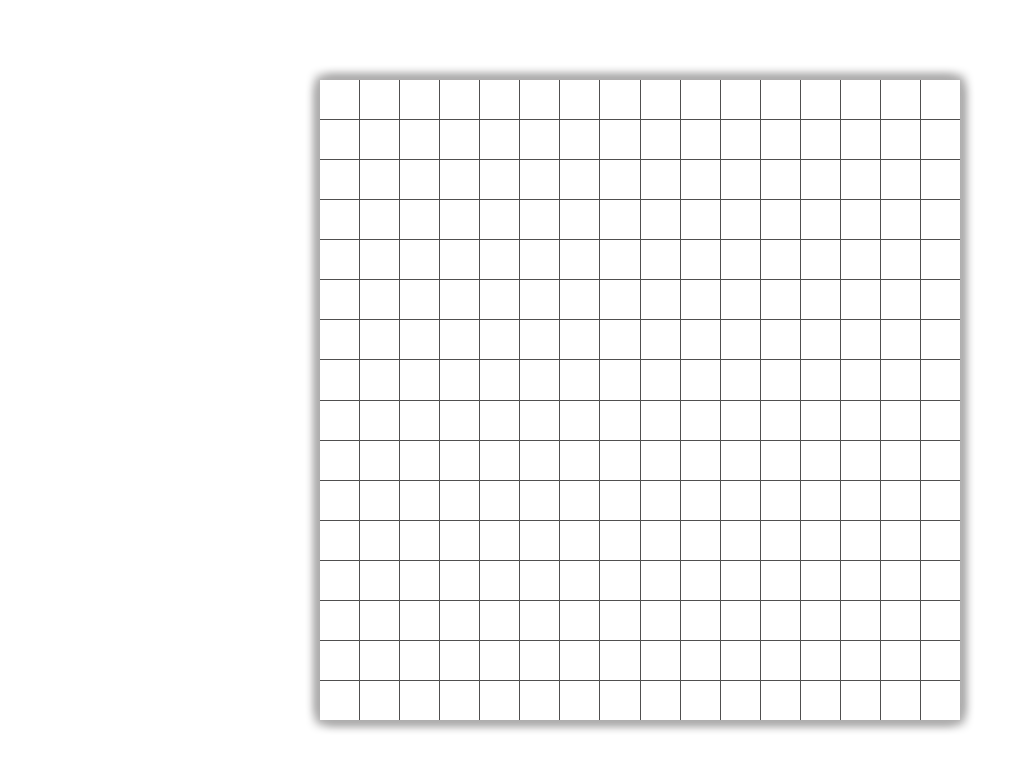
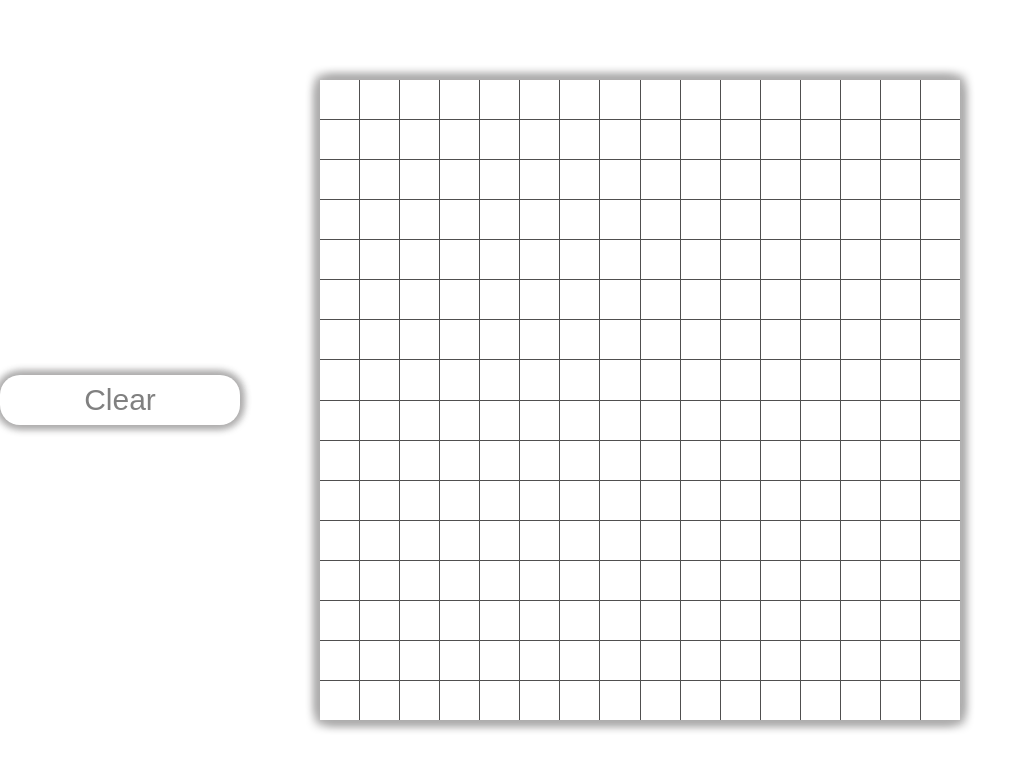
Before and after one commit to Sankalp-G/etch-a-sketch, a plain HTML site: page index.html in a window 1280 px wide. Shown: the whole page, without its empty margins (0-1034 px from the left). Drawn offline with Linux system fonts and the light colour scheme.

Commit message:
added a clear grid button

```diff
--- a/index.html
+++ b/index.html
@@ -2,9 +2,11 @@
 
 
 <body>
-    <div id="grid_container">
-
+    <div id="menu_container" class="secondary_container">
+        <button id="clear_button">Clear</button>
     </div>
+    <div id="grid_container"></div>
+    <div id="color_container" class="secondary_container"></div>
 </body>
 
 <head>
--- a/scripts.js
+++ b/scripts.js
@@ -1,6 +1,7 @@
 //query selectors
 
 const gridContainer = document.querySelector('#grid_container')
+const clearButton = document.querySelector("#clear_button")
 const cellDiv = document.createElement('div')
 cellDiv.setAttribute('id', 'grid_cell')
 
@@ -17,6 +18,11 @@ function cloneElement(element, num, appendTo){
     }
 }
 
+function clearGrid(){
+    allCells.forEach((cell) => {
+        cell.setAttribute('style', 'background-color: white;')
+    })
+}
 
 
 //####
@@ -31,3 +37,5 @@ allCells.forEach((cell) => {
         cell.setAttribute('style', 'background-color: black;')
     });
 });
+
+clearButton.onclick = clearGrid
--- a/styles.css
+++ b/styles.css
@@ -22,3 +22,26 @@ body{
 #grid_cell{
     background-color: white;
 }
+
+.secondary_container{
+    height: 100vh;
+    width: calc((100vw - 100vmin)/2);
+}
+
+#menu_container{
+    display: flex;
+    align-items: center;
+    justify-content: center;
+}
+
+#clear_button{
+    background-color: white;
+    color: gray;
+    font-size: 30px;
+    height: 50px;
+    width: 250px;
+    border: none;
+    border-radius: 20px;
+    cursor: pointer;
+    box-shadow: -2px 2px 10px rgb(173, 172, 172), -2px -2px 10px rgb(173, 172, 172), 2px -2px 10px rgb(173, 172, 172), 2px 2px 10px rgb(173, 172, 172);
+}
```
